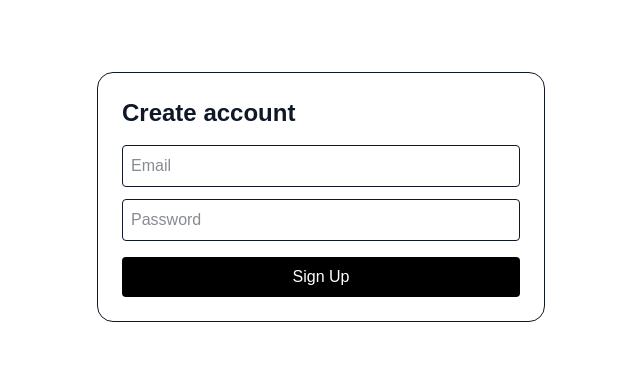
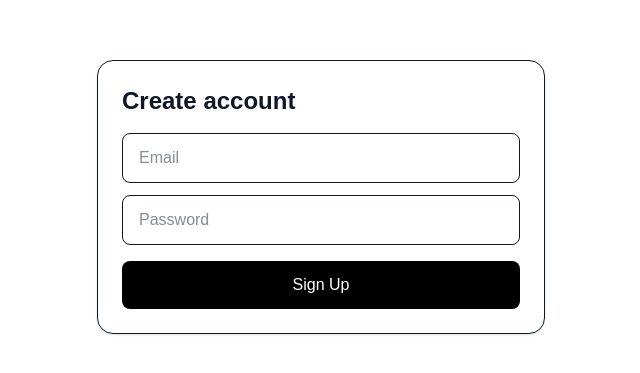
Before and after one commit to nefale23/chosen-web-mvp, a Next.js app: page /signup in a window 1280 px wide. Shown: the part 203-576 px from the top of the page, without its empty margins (319-959 px from the left). Built offline with nearby package versions, Linux system fonts and the light colour scheme; no server answers.

Commit message:
Update page.tsx

```diff
--- a/app/signup/page.tsx
+++ b/app/signup/page.tsx
@@ -1,53 +1,74 @@
 "use client";
 
 import { useState } from "react";
+import { useRouter } from "next/navigation";
 import { supabase } from "../../lib/supabaseClient";
 
 export default function SignupPage() {
+  const router = useRouter();
+
   const [email, setEmail] = useState("");
   const [password, setPassword] = useState("");
   const [message, setMessage] = useState("");
+  const [loading, setLoading] = useState(false);
 
   const handleSignup = async () => {
-    const { error } = await supabase.auth.signUp({
-      email,
-      password,
-    });
+    setLoading(true);
+    setMessage("");
 
-    if (error) {
-      setMessage(error.message);
-    } else {
-      setMessage("Signup successful! Check your email.");
+    try {
+      const { error } = await supabase.auth.signUp({
+        email: email.trim(),
+        password,
+      });
+
+      if (error) {
+        setMessage(error.message);
+        setLoading(false);
+        return;
+      }
+
+      setMessage("Signup successful! You can now log in.");
+      setTimeout(() => {
+        router.replace("/login");
+      }, 1000);
+    } catch (error) {
+      console.error("Signup error:", error);
+      setMessage("Something went wrong during signup.");
+      setLoading(false);
     }
   };
 
   return (
-    <main className="min-h-screen bg-white text-gray-900 flex items-center justify-center">
-      <div className="max-w-md w-full p-6 border rounded-2xl">
+    <main className="min-h-screen bg-white text-gray-900 flex items-center justify-center px-4">
+      <div className="max-w-md w-full p-6 border rounded-2xl shadow-sm">
         <h1 className="text-2xl font-bold mb-4">Create account</h1>
 
         <input
           type="email"
           placeholder="Email"
-          className="w-full border p-2 rounded mb-3"
+          value={email}
+          className="w-full border px-4 py-3 rounded-lg mb-3"
           onChange={(e) => setEmail(e.target.value)}
         />
 
         <input
           type="password"
           placeholder="Password"
-          className="w-full border p-2 rounded mb-4"
+          value={password}
+          className="w-full border px-4 py-3 rounded-lg mb-4"
           onChange={(e) => setPassword(e.target.value)}
         />
 
         <button
           onClick={handleSignup}
-          className="w-full bg-black text-white py-2 rounded"
+          disabled={loading}
+          className="w-full bg-black text-white py-3 rounded-lg font-medium disabled:opacity-50"
         >
-          Sign Up
+          {loading ? "Creating account..." : "Sign Up"}
         </button>
 
-        {message && <p className="mt-4 text-sm">{message}</p>}
+        {message && <p className="mt-4 text-sm text-center">{message}</p>}
       </div>
     </main>
   );
```
